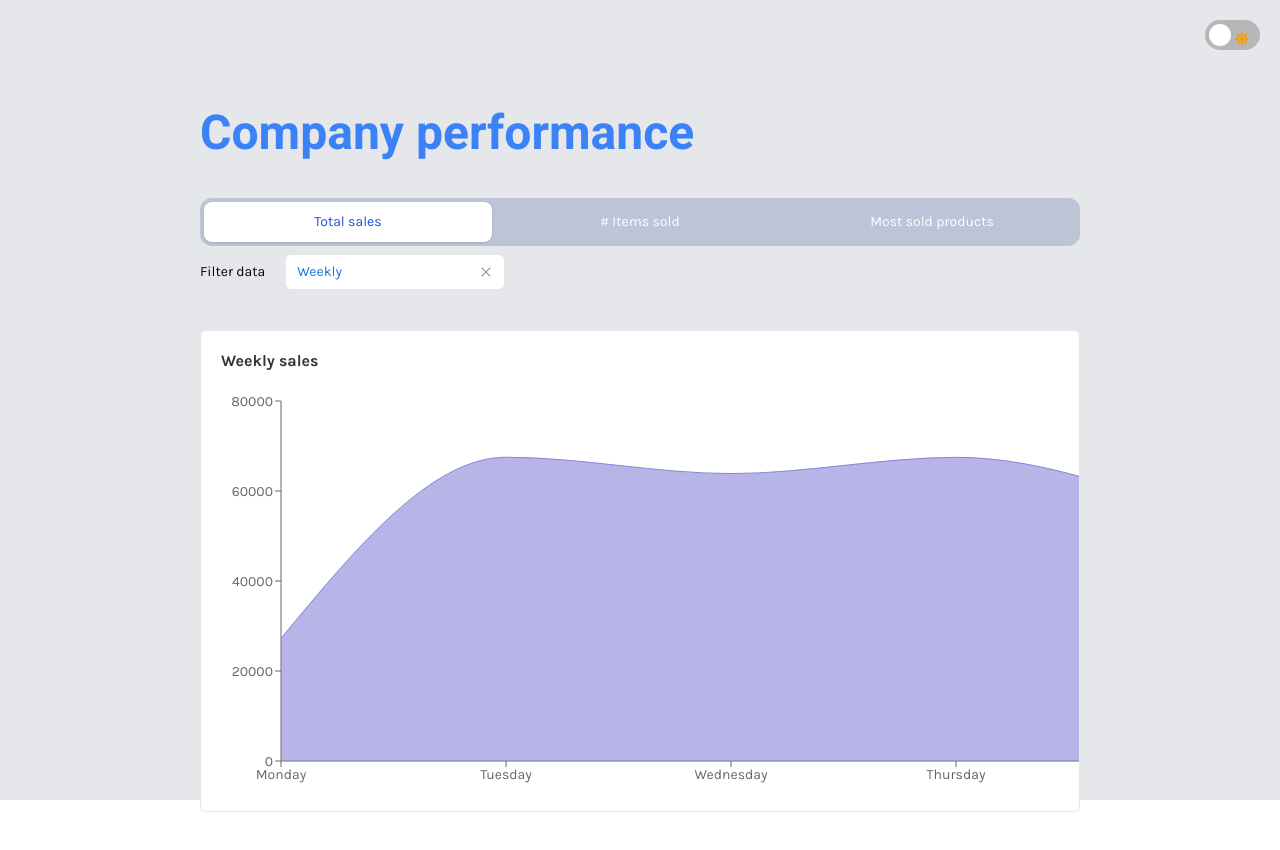
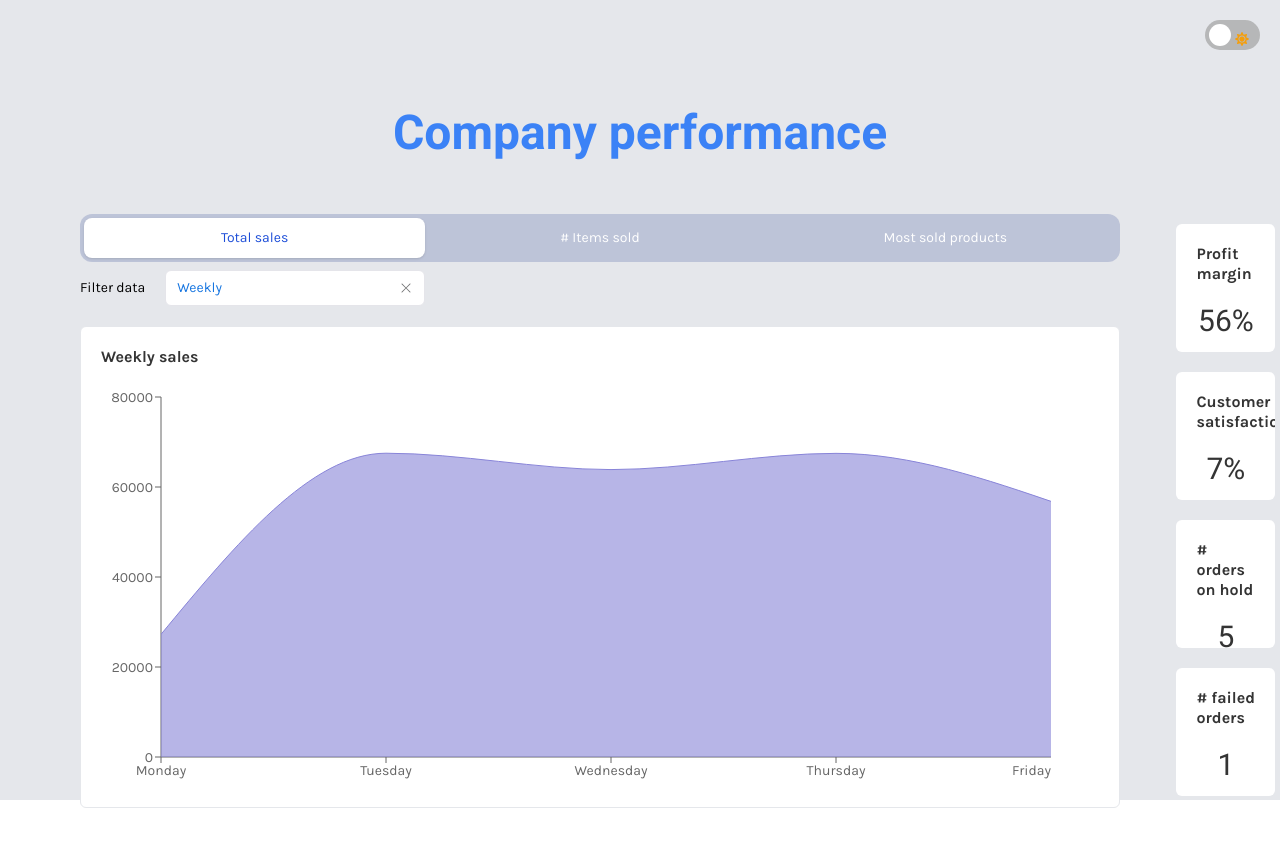
Before and after one commit to julita25/analytics-website, a Next.js app: page / in a window 1280 px wide. Built offline with nearby package versions, Linux system fonts and the light colour scheme.

Commit message:
add small cards to index page

```diff
--- a/pages/index.jsx
+++ b/pages/index.jsx
@@ -4,6 +4,7 @@ import { FaSun, FaMoon } from "react-icons/fa";
 import Analytics from "../components/Analytics";
 import Tabs from "../components/Tabs";
 import { pickerData } from "../constants/chartsCostants";
+import SmallCard from "../components/SmallCard";
 
 const AnalyticsPage = () => {
   const [selected, setSelected] = useState("Area Chart");
@@ -21,10 +22,13 @@ const AnalyticsPage = () => {
           unCheckedChildren={<FaSun className="mt-2 text-yellow-500" />}
         />
       </div>
-      <div className="flex justify-center p-10">
-        <div className="w-[55rem] space-y-10">
+      <div className="flex flex-col justify-center p-10 space-y-14">
+        <div className="w-full flex justify-center">
           <div className={`font-bold text-5xl ${isDarkMode ? "text-white" : "text-blue-500"}`}>Company performance</div>
-          <div className="space-y-2">
+        </div>
+        <div className="flex justify-between space-x-10 px-10">
+          <div className="space-y-5">
+            <div className="space-y-2 w-[65rem]">
               <Tabs onChange={setSelected} />
               <div className="flex items-center space-x-5">
                 <div className={`${isDarkMode ? "text-white" : "text-black"}`}>Filter data</div>
@@ -38,8 +42,25 @@ const AnalyticsPage = () => {
                 />
               </div>
             </div>
-          <div className="h-[30rem] ">
+            <div className="h-[30rem] w-[65rem] justify-center">
               <Analytics selected={selected} dateFilter={value} />
+            </div>
+          </div>
+          <div className="w-full flex flex-col justify-center items-center space-y-5 xl:visible invisible">
+            <SmallCard title="Profit margin">
+              {Math.floor(Math.random() * 100) + 1}
+              %
+            </SmallCard>
+            <SmallCard title="Customer satisfaction">
+              {Math.floor(Math.random() * 100) + 1}
+              %
+            </SmallCard>
+            <SmallCard title="# orders on hold">
+              {Math.floor(Math.random() * 20) + 1}
+            </SmallCard>
+            <SmallCard title="# failed orders">
+              {Math.floor(Math.random() * 10) + 1}
+            </SmallCard>
           </div>
         </div>
       </div>
```
Lines whose indentation alone changed are shown as unchanged.
